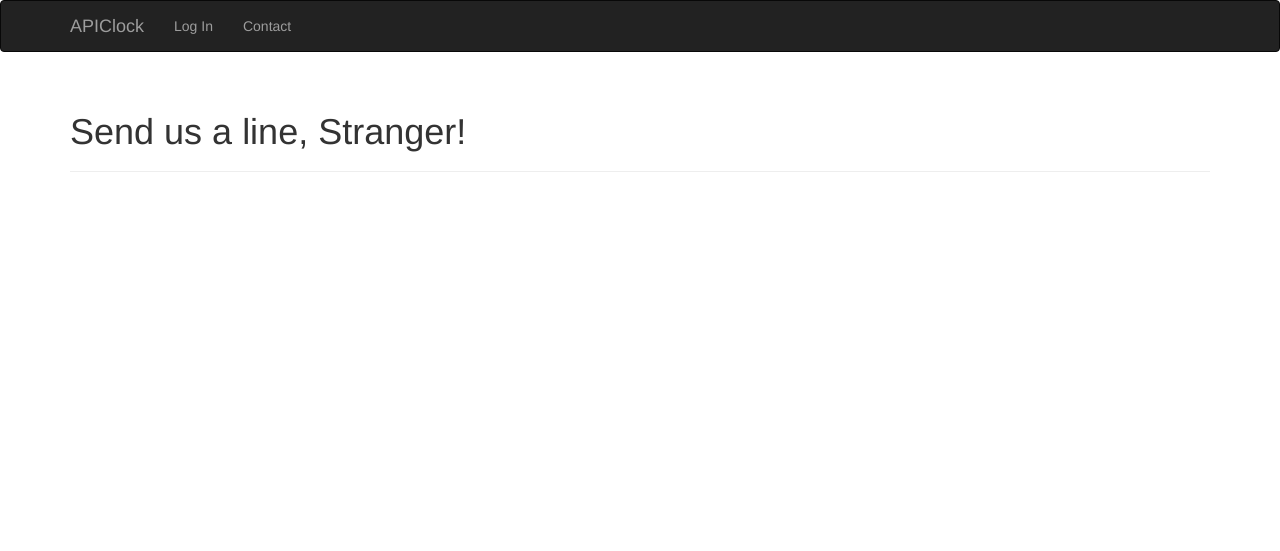
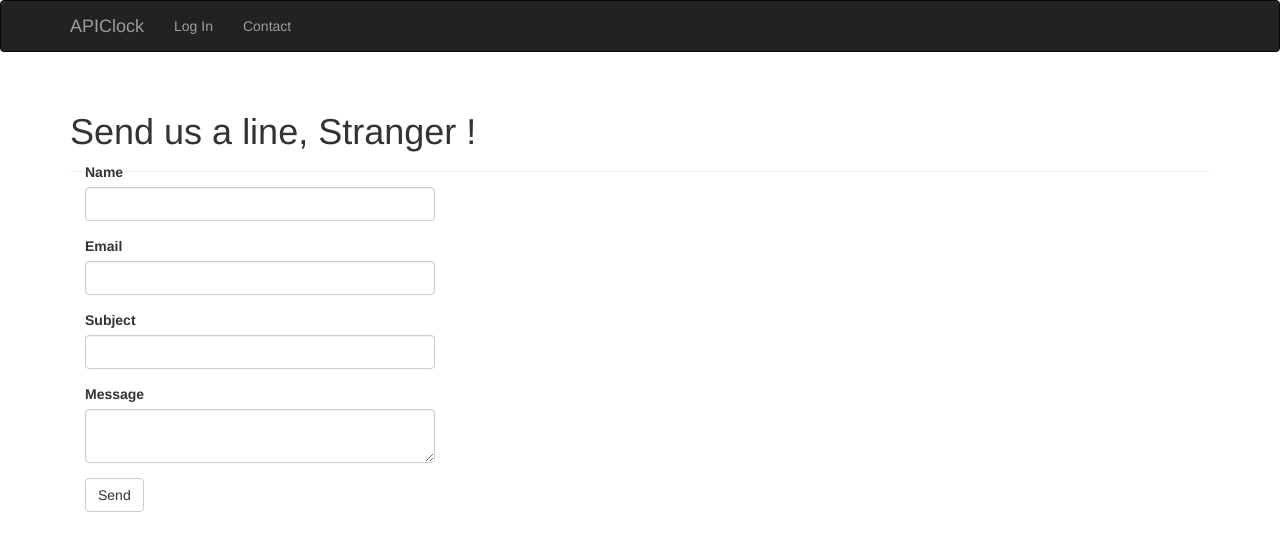
Before and after one commit to jeromefiot/web_apiclock, a Flask app: page /contact in a window 1280 px wide. Shown: the top 551 px of the page. Run offline with Flask 2, Linux system fonts and the light colour scheme; some libraries are stand-ins or nearby versions.

Commit message:
contact form

```diff
--- a/app/main/forms.py
+++ b/app/main/forms.py
@@ -1,13 +1,21 @@
 from flask.ext.wtf import Form
 from wtforms import StringField, TextAreaField, BooleanField, SelectField,\
-    SubmitField, SelectMultipleField, IntegerField
+    SubmitField, SelectMultipleField, IntegerField, TextField
 from wtforms.validators import Required, Length, Email, Regexp, NumberRange
 from wtforms import ValidationError
 from flask.ext.login import login_required, current_user
 from sqlalchemy.sql import and_
 from ..models import Role, User, Music
+import feedparser
 
-import feedparser
+
+class ContactForm(Form):
+    name = TextField("Name", validators=[Required("Please enter your name.")])
+    email = TextField("Email", validators=[Required("Please enter your email address."),
+                                    Email("Please enter your email address.")])
+    subject = TextField("Subject", validators=[Required("Please enter a subject.")])
+    message = TextAreaField("Message", validators=[Required("Please enter a message.")])
+    submit = SubmitField("Send")
 
 
 class playerForm(Form):
@@ -30,10 +38,6 @@ class playerForm(Form):
             emissions=[(d.entries[i].enclosures[0]['href'],emission.name+' - '+d.entries[i]['title']) for i,j in enumerate(d.entries)]
             lemissions.extend(emissions)
         self.podcast.choices = lemissions
-
-
-# faire un formulaire qui propose de jouer tous les medias
-# impose un double menu deroulant (1 choix du type de media 2 populate le 2eme drop down )
 
 
 class addAdmin(Form):
--- a/app/main/views.py
+++ b/app/main/views.py
@@ -9,7 +9,7 @@ from mpd import MPDClient
 import os
 
 from . import main
-from .forms import EditProfileForm, EditProfileAdminForm, playerForm, addAdmin
+from .forms import EditProfileForm, EditProfileAdminForm, playerForm, addAdmin, ContactForm
 from .. import db, mail
 from ..models import Role, User, Alarm, Music
 from ..decorators import admin_required
@@ -31,16 +31,25 @@ def jouerMPD():
 #============ PAGES PUBLIQUES ===========
 #========================================
 
-@main.route('/contact')
+@main.route('/contact', methods=['GET', 'POST'])
 def contact():
-    #msg = Message(
-    #    'Hello tarace',
-    #    sender='you@dgoogle.com',
-    #    recipients=['j_fiot@hotmail.com'])
-    #msg.body = "This is the email body"
-    #mail.send(msg)
-    #flash('Sent')
-    return render_template('public/contact.html')
+    form = ContactForm()
+
+    if request.method == 'POST':
+        if form.validate() == False:
+            flash('All fields are required.')
+            return render_template('public/contact.html', form=form)
+        else:
+            msg = Message(form.subject.data, sender='contact@example.com', recipients=['j_fiot@hotmail.com'])
+            msg.body = """
+            From: %s &lt;%s&gt;
+            %s
+            """ % (form.name.data, form.email.data, form.message.data)
+            mail.send(msg)
+            return render_template('public/contact.html', success=True)
+
+    elif request.method == 'GET':
+        return render_template('public/contact.html', form=form)
 
 
 @main.route('/user/<username>')
--- a/app/templates/public/contact.html
+++ b/app/templates/public/contact.html
@@ -1,11 +1,29 @@
 {% extends "base.html" %}
+{% import "bootstrap/wtf.html" as wtf %}
 
-{% block title %}Flasky{% endblock %}
+{% block title %}Apiclock{% endblock %}
 
 {% block page_content %}
 <div class="page-header">
-    <h1> Send us a line, {% if current_user.is_authenticated() %}{{ current_user.username }}{% else %}Stranger{% endif %}!</h1>
+    <h1> Send us a line,
+    {% if current_user.is_authenticated() %}
 
+        {{ current_user.username }}
+
+    {% else %}
+
+        Stranger
+
+    {% endif %}!
+    </h1>
+
+    {% if success %}
+        <p>Thank you for your message. We'll get back to you shortly.</p>
+    {% else %}
+        <div class="col-md-4">
+            {{ wtf.quick_form(form) }}
+        </div>
+    {% endif %}
 
 </div>
 {% endblock %}
```
